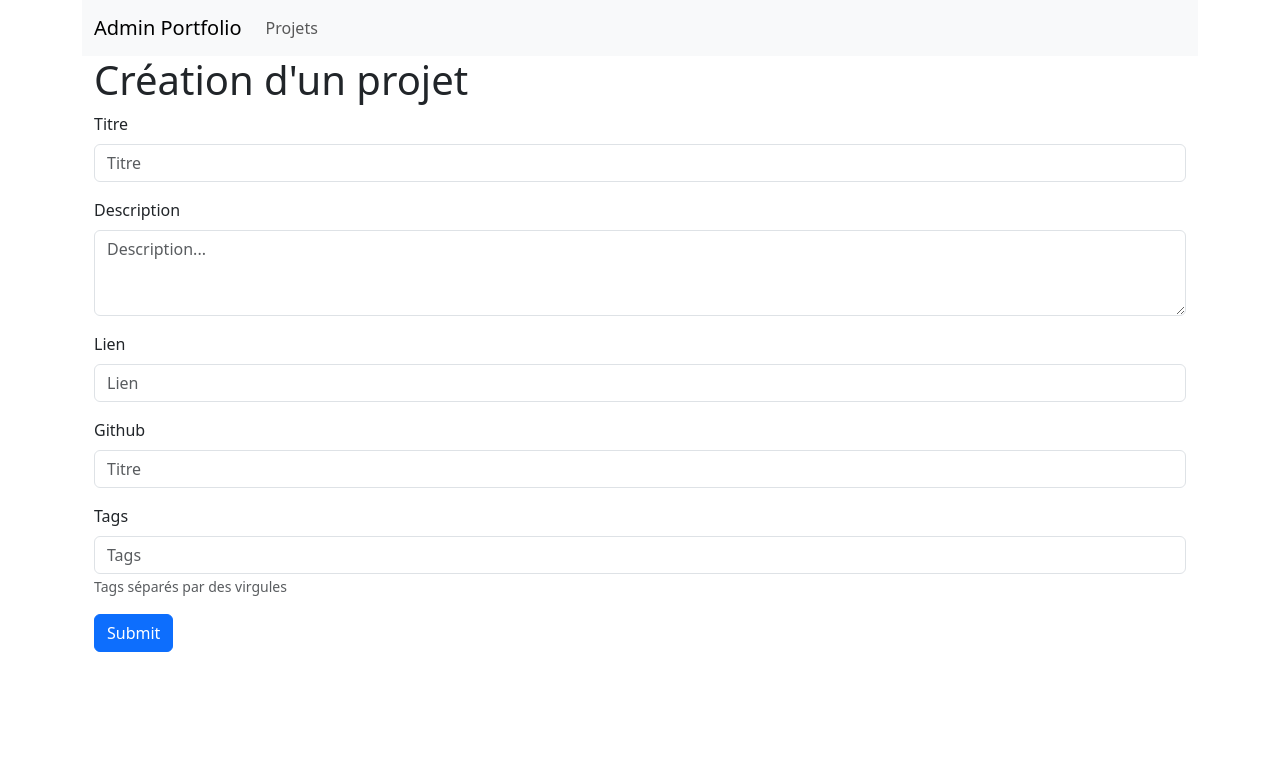
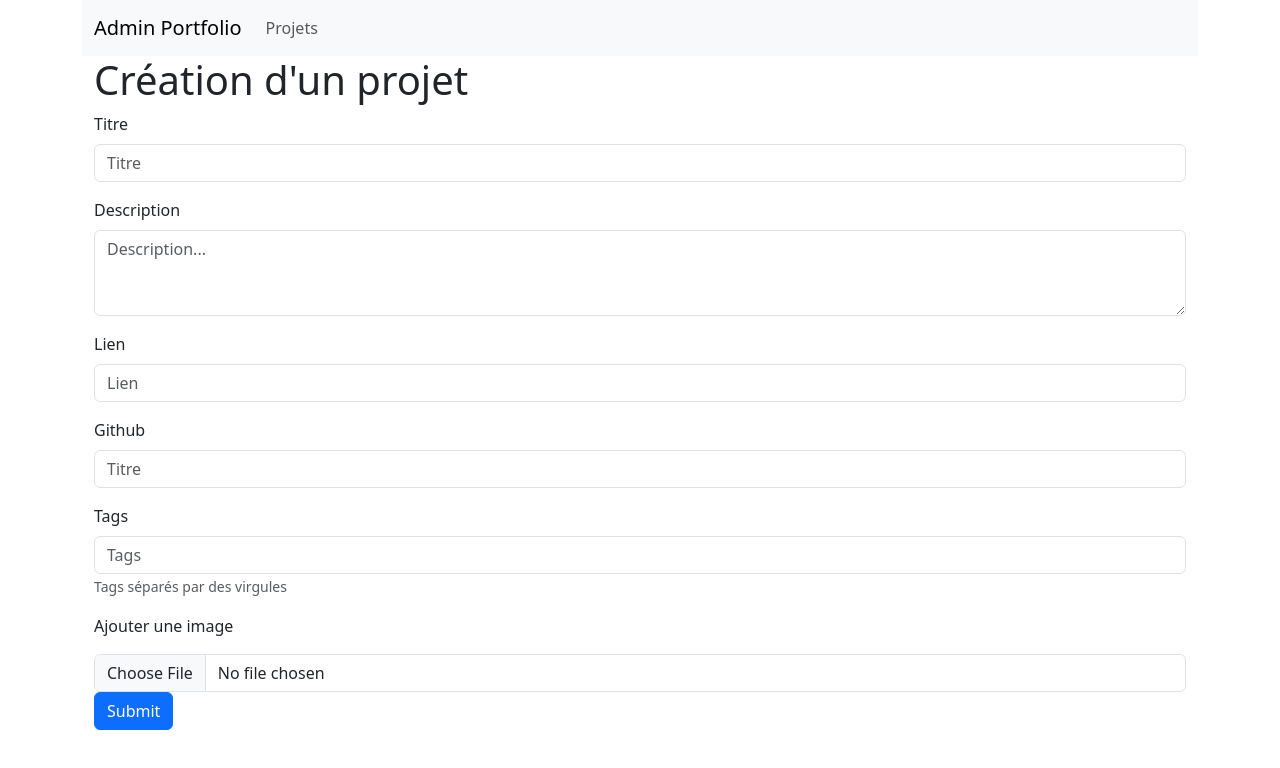
Before and after one commit to CamilleSilene/portfolio, a React (Create React App) app: page /admin/project/create in a window 1280 px wide. Shown: the top 768 px of the page. Built offline with nearby package versions, Linux system fonts and the light colour scheme; sample sign-in values are in the browser's storage.

Commit message:
ajout upload pictures

```diff
--- a/src/components/project/ProjectCard/ProjectCard.jsx
+++ b/src/components/project/ProjectCard/ProjectCard.jsx
@@ -8,7 +8,7 @@ function ProjectCard (props) {
   return (
     <Link to={`/project/${props.id}`} >
   <Card>
-    <Card.Img variant="left" src="https://placehold.co/310x160" />
+    <Card.Img variant="left" src={props.cover[0]} />
     <Card.Body>
       <Card.Title>{props.title}</Card.Title>
       <Card.Text>{props.description}
--- a/src/components/project/admin/ProjectEdit/ProjectEdit.jsx
+++ b/src/components/project/admin/ProjectEdit/ProjectEdit.jsx
@@ -10,6 +10,8 @@ import Col from 'react-bootstrap/esm/Col';
 import { useUser } from "../../../../hooks/useUser";
 import { APP_ROUTES } from "../../../../constants";
 import { createProject, getProject, updateProject } from "../../../utils/projectStore";
+import { useFilePreview } from "../../../../hooks/useFilePreview";
+import { FormGroup, Image } from "react-bootstrap";
 
 function ProjectEdit(props) {
   const { id } = useParams();
@@ -17,16 +19,19 @@ function ProjectEdit(props) {
 
   const navigate = useNavigate();
   const { connectedUser, auth, userLoading } = useUser();
-  const {
-    register, watch, formState, handleSubmit, reset,
-  } = useForm({
+  const { register, watch, formState, handleSubmit, reset, } = useForm({
     defaultValues: useMemo(() => ({
       title: project?.title
     }), [project]),
   });
+
+  const file = watch(['cover']);
+  const [filePreview] = useFilePreview(file);
+
+
   useEffect(() => {
     reset(project);
-  }, [project]);
+  }, [project, reset]);
 
   useEffect(() => {
     if (!userLoading) {
@@ -62,7 +67,7 @@ function ProjectEdit(props) {
       {project && <h1>Edition du Projet {project?.title}</h1>}
       <Row>
         <Col>
-          <Form onSubmit={handleSubmit(onSubmit)} method="POST">
+          <Form onSubmit={handleSubmit(onSubmit)} method="POST" encType="multipart/form-data">
             <Form.Group className="mb-3" controlId="formTitle">
               <Form.Label>Titre</Form.Label>
               <Form.Control name="title" type="text" placeholder="Titre" {...register('title')}/>
@@ -86,6 +91,26 @@ function ProjectEdit(props) {
                 Tags séparés par des virgules
               </Form.Text>
             </Form.Group>
+            <Form.Group>
+              {filePreview || project?.cover ? (
+                <>
+                <Row>
+                  <Col xs={6} md={4}>
+                    <Image src={filePreview ?? project?.cover} thumbnail={true} />
+                    <p>Modifier</p>
+                  </Col>
+                </Row>
+                </>
+              ) : (
+                <>
+                  <p>Ajouter une image</p>
+                </>
+              )}
+
+              <Form.Control {...register('cover')} type="file" id="cover" />
+            </Form.Group>
+
+
             <Button variant="primary" type="submit">Submit</Button>
           </Form>
         </Col>
--- /dev/null
+++ b/src/hooks/useFilePreview.js
@@ -0,0 +1,18 @@
+import { useState, useEffect } from "react";
+
+export function useFilePreview(file) {
+  const fileInput = file[0] ?? [];
+  const [imgSrc, setImgSrc] = useState(null);
+
+  useEffect(() => {
+    if (file && file[0]?.length > 0) {
+      const newUrl = URL.createObjectURL(file[0][0]);
+
+      if (newUrl !== imgSrc) {
+        setImgSrc(newUrl);
+      }
+    }
+  }, [fileInput[0]?.name]);
+
+  return [imgSrc, setImgSrc];
+}
```
